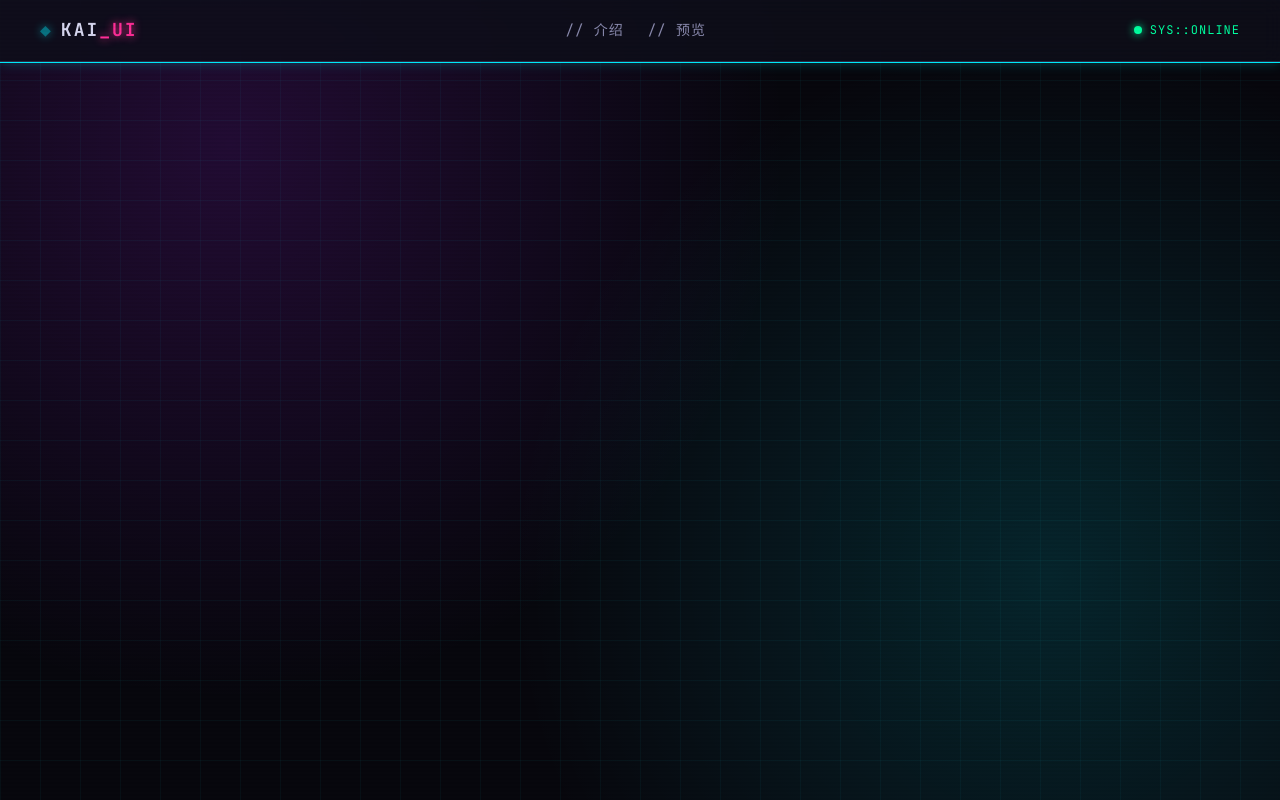
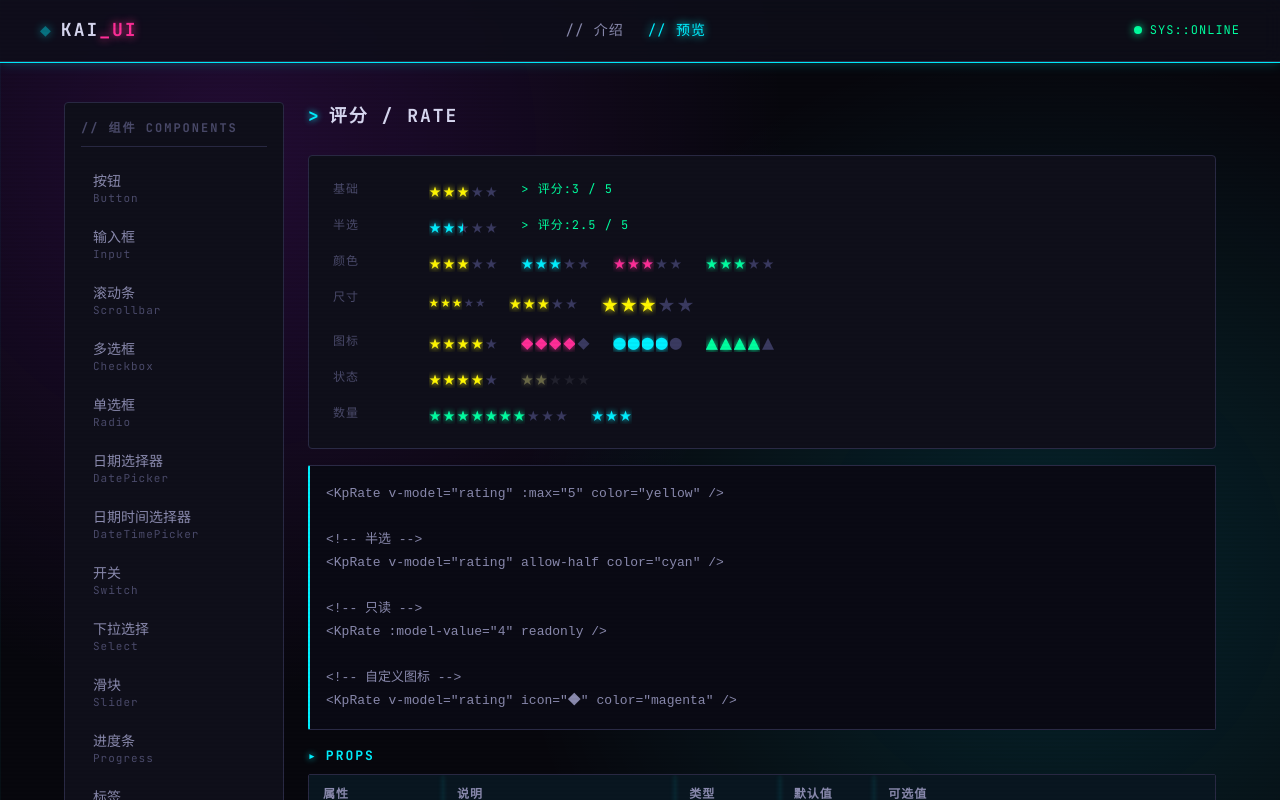
Before and after one commit to tiankainobug/kai-ui, a Vue app: page /preview/rate in a window 1280 px wide. Shown: the top 800 px of the page. Built offline with nearby package versions, Linux system fonts and the light colour scheme.

Commit message:
feat(rate): 添加赛博朋克风格评分组件及预览页面

```diff
--- /dev/null
+++ b/src/components/Rate.vue
@@ -0,0 +1,161 @@
+<script setup lang="ts">
+import { ref, computed } from 'vue'
+
+// 赛博朋克评分:星级,支持半选 / 只读 / 自定义图标 / 自定义数量
+interface Props {
+  modelValue?: number
+  max?: number
+  allow_half?: boolean
+  readonly?: boolean
+  disabled?: boolean
+  color?: 'cyan' | 'magenta' | 'green' | 'yellow'
+  size?: 'sm' | 'md' | 'lg'
+  icon?: string
+}
+
+const props = withDefaults(defineProps<Props>(), {
+  modelValue: 0,
+  max: 5,
+  allow_half: false,
+  readonly: false,
+  disabled: false,
+  color: 'yellow',
+  size: 'md',
+  icon: '★'
+})
+
+const emit = defineEmits<{
+  'update:modelValue': [value: number]
+  change: [value: number]
+}>()
+
+// hover 预览值:鼠标移入时临时显示,移出恢复
+const hover_val = ref<number | null>(null)
+
+const is_locked = computed(() => props.readonly || props.disabled)
+// 当前显示值:hover 优先,否则取 modelValue
+const display_val = computed(() => hover_val.value ?? props.modelValue)
+
+// 单颗星的填充比例:0 / 0.5 / 1
+const star_fill = (index: number) => {
+  const val = display_val.value
+  if (val >= index) return 1
+  if (props.allow_half && val >= index - 0.5) return 0.5
+  return 0
+}
+
+// 鼠标移动到星上:计算半选/整选值
+const on_move = (e: MouseEvent, index: number) => {
+  if (is_locked.value) return
+  if (!props.allow_half) {
+    hover_val.value = index
+    return
+  }
+  // 按光标在星内的横向位置判断半/整
+  const rect = (e.currentTarget as HTMLElement).getBoundingClientRect()
+  const is_left = e.clientX - rect.left < rect.width / 2
+  hover_val.value = is_left ? index - 0.5 : index
+}
+
+const on_leave = () => {
+  hover_val.value = null
+}
+
+const on_click = (index: number) => {
+  if (is_locked.value) return
+  const val = hover_val.value ?? index
+  emit('update:modelValue', val)
+  emit('change', val)
+}
+</script>
+
+<template>
+  <div
+    class="kp-rate"
+    :class="[`kp-rate--${color}`, `kp-rate--${size}`, { 'is-readonly': readonly, 'is-disabled': disabled }]"
+    @mouseleave="on_leave"
+  >
+    <span
+      v-for="i in max"
+      :key="i"
+      class="kp-rate__star"
+      @mousemove="on_move($event, i)"
+      @click="on_click(i)"
+    >
+      <!-- 半星:用两层叠加实现,上层宽度 50% 裁剪 -->
+      <span class="kp-rate__icon kp-rate__icon--bg">{{ icon }}</span>
+      <span class="kp-rate__icon kp-rate__icon--fg" :style="{ width: star_fill(i) * 100 + '%' }">{{ icon }}</span>
+    </span>
+  </div>
+</template>
+
+<style scoped>
+.kp-rate {
+  display: inline-flex;
+  align-items: center;
+  gap: 2px;
+  font-family: var(--font-mono);
+}
+
+/* 颜色变量 */
+.kp-rate--cyan    { --kp-c: var(--neon-cyan);    --kp-c-glow: var(--glow-cyan); }
+.kp-rate--magenta { --kp-c: var(--neon-magenta); --kp-c-glow: var(--glow-magenta); }
+.kp-rate--green   { --kp-c: var(--neon-green);   --kp-c-glow: var(--glow-green); }
+.kp-rate--yellow  { --kp-c: var(--neon-yellow);  --kp-c-glow: 0 0 7px #fff700, 0 0 14px rgba(255, 247, 0, 0.4); }
+
+/* 尺寸 */
+.kp-rate--sm .kp-rate__icon { font-size: 16px; }
+.kp-rate--md .kp-rate__icon { font-size: 20px; }
+.kp-rate--lg .kp-rate__icon { font-size: 28px; }
+
+/* 星容器 */
+.kp-rate__star {
+  position: relative;
+  cursor: pointer;
+  line-height: 1;
+}
+
+/* 图标底层(灰):铺底 */
+.kp-rate__icon {
+  display: inline-block;
+  font-style: normal;
+  user-select: none;
+}
+.kp-rate__icon--bg {
+  color: var(--border-bright);
+}
+
+/* 图标前景(亮):按填充比例裁剪宽度 */
+.kp-rate__icon--fg {
+  position: absolute;
+  top: 0;
+  left: 0;
+  overflow: hidden;
+  white-space: nowrap;
+  color: var(--kp-c);
+  text-shadow: 0 0 6px var(--kp-c);
+  transition: width var(--transition-fast);
+}
+
+/* 非锁定态 hover 整体放大 */
+.kp-rate__star:hover {
+  transform: scale(1.15);
+}
+.kp-rate__star {
+  transition: transform var(--transition-fast);
+}
+
+/* 只读 / 禁用 */
+.kp-rate.is-readonly .kp-rate__star,
+.kp-rate.is-disabled .kp-rate__star {
+  cursor: default;
+}
+.kp-rate.is-readonly .kp-rate__star:hover,
+.kp-rate.is-disabled .kp-rate__star:hover {
+  transform: none;
+}
+.kp-rate.is-disabled {
+  opacity: 0.4;
+  filter: grayscale(0.6);
+}
+</style>
--- /dev/null
+++ b/src/components/RateShowcase.vue
@@ -0,0 +1,132 @@
+<script setup lang="ts">
+import { ref } from 'vue'
+import Rate from '@/components/Rate.vue'
+import CodeBlock from '@/components/CodeBlock.vue'
+import ApiTable from '@/components/ApiTable.vue'
+import { props_columns, slots_columns, events_columns } from '@/data/api-columns'
+
+// 交互回显
+const rating = ref(3)
+const half_rating = ref(2.5)
+
+const rate_code = `<KpRate v-model="rating" :max="5" color="yellow" />
+
+<!-- 半选 -->
+<KpRate v-model="rating" allow-half color="cyan" />
+
+<!-- 只读 -->
+<KpRate :model-value="4" readonly />
+
+<!-- 自定义图标 -->
+<KpRate v-model="rating" icon="◆" color="magenta" />`
+
+const rate_props: Record<string, string>[] = [
+  { prop: 'modelValue', desc: '当前分值(配合 v-model)', type: 'Number', default: '0', options: '-' },
+  { prop: 'max', desc: '最大星数', type: 'Number', default: '5', options: '-' },
+  { prop: 'allow_half', desc: '允许半选', type: 'Boolean', default: 'false', options: '-' },
+  { prop: 'readonly', desc: '只读', type: 'Boolean', default: 'false', options: '-' },
+  { prop: 'disabled', desc: '禁用', type: 'Boolean', default: 'false', options: '-' },
+  { prop: 'color', desc: '霓虹色', type: 'String', default: 'yellow', options: 'cyan / magenta / green / yellow' },
+  { prop: 'size', desc: '尺寸', type: 'String', default: 'md', options: 'sm / md / lg' },
+  { prop: 'icon', desc: '图标字符', type: 'String', default: '★', options: '-' }
+]
+const rate_slots: Record<string, string>[] = [
+  { name: '-', desc: '暂无插槽' }
+]
+const rate_events: Record<string, string>[] = [
+  { name: 'update:modelValue', desc: '分值变化(配合 v-model)', param: '(value: Number)' },
+  { name: 'change', desc: '分值变化时触发', param: '(value: Number)' }
+]
+</script>
+
+<template>
+  <section class="kp-section">
+    <h2 class="kp-section__title">评分 / RATE</h2>
+
+    <div class="kp-demo">
+      <div>
+        <span class="kp-label">基础</span>
+        <div class="kp-rate-row">
+          <Rate v-model="rating" color="yellow" />
+          <p class="preview__echo">&gt; 评分:{{ rating }} / 5</p>
+        </div>
+      </div>
+
+      <div>
+        <span class="kp-label">半选</span>
+        <div class="kp-rate-row">
+          <Rate v-model="half_rating" allow_half color="cyan" />
+          <p class="preview__echo">&gt; 评分:{{ half_rating }} / 5</p>
+        </div>
+      </div>
+
+      <div>
+        <span class="kp-label">颜色</span>
+        <div class="kp-rate-row">
+          <Rate :model-value="3" color="yellow" />
+          <Rate :model-value="3" color="cyan" />
+          <Rate :model-value="3" color="magenta" />
+          <Rate :model-value="3" color="green" />
+        </div>
+      </div>
+
+      <div>
+        <span class="kp-label">尺寸</span>
+        <div class="kp-rate-row">
+          <Rate :model-value="3" size="sm" />
+          <Rate :model-value="3" size="md" />
+          <Rate :model-value="3" size="lg" />
+        </div>
+      </div>
+
+      <div>
+        <span class="kp-label">图标</span>
+        <div class="kp-rate-row">
+          <Rate :model-value="4" icon="★" color="yellow" />
+          <Rate :model-value="4" icon="◆" color="magenta" />
+          <Rate :model-value="4" icon="●" color="cyan" />
+          <Rate :model-value="4" icon="▲" color="green" />
+        </div>
+      </div>
+
+      <div>
+        <span class="kp-label">状态</span>
+        <div class="kp-rate-row">
+          <Rate :model-value="4" readonly />
+          <Rate :model-value="2" disabled />
+        </div>
+      </div>
+
+      <div>
+        <span class="kp-label">数量</span>
+        <div class="kp-rate-row">
+          <Rate :model-value="7" :max="10" color="green" />
+          <Rate :model-value="3" :max="3" allow_half color="cyan" />
+        </div>
+      </div>
+    </div>
+
+    <CodeBlock :code="rate_code" />
+
+    <div class="preview__api">
+      <ApiTable title="Props" :columns="props_columns" :rows="rate_props" />
+      <ApiTable title="Slots" :columns="slots_columns" :rows="rate_slots" />
+      <ApiTable title="Events" :columns="events_columns" :rows="rate_events" />
+    </div>
+  </section>
+</template>
+
+<style scoped>
+.kp-rate-row {
+  display: flex;
+  flex-wrap: wrap;
+  align-items: center;
+  gap: var(--space-lg);
+}
+
+.preview__echo {
+  font-size: 12px;
+  color: var(--neon-green);
+  letter-spacing: 1px;
+}
+</style>
--- a/src/pages/Preview.vue
+++ b/src/pages/Preview.vue
@@ -28,7 +28,8 @@ const menu_items = [
   { path: '/preview/loading', label: '加载', en: 'Loading' },
   { path: '/preview/empty', label: '空状态', en: 'Empty' },
   { path: '/preview/skeleton', label: '骨架屏', en: 'Skeleton' },
-  { path: '/preview/avatar', label: '头像', en: 'Avatar' }
+  { path: '/preview/avatar', label: '头像', en: 'Avatar' },
+  { path: '/preview/rate', label: '评分', en: 'Rate' }
 ]
 </script>
 
--- a/src/router/index.ts
+++ b/src/router/index.ts
@@ -27,6 +27,7 @@ import LoadingShowcase from '@/components/LoadingShowcase.vue'
 import EmptyShowcase from '@/components/EmptyShowcase.vue'
 import SkeletonShowcase from '@/components/SkeletonShowcase.vue'
 import AvatarShowcase from '@/components/AvatarShowcase.vue'
+import RateShowcase from '@/components/RateShowcase.vue'
 
 const router = createRouter({
   history: createWebHistory(),
@@ -64,7 +65,8 @@ const router = createRouter({
         { path: 'loading', name: 'preview-loading', component: LoadingShowcase, meta: { title: '加载' } },
         { path: 'empty', name: 'preview-empty', component: EmptyShowcase, meta: { title: '空状态' } },
         { path: 'skeleton', name: 'preview-skeleton', component: SkeletonShowcase, meta: { title: '骨架屏' } },
-        { path: 'avatar', name: 'preview-avatar', component: AvatarShowcase, meta: { title: '头像' } }
+        { path: 'avatar', name: 'preview-avatar', component: AvatarShowcase, meta: { title: '头像' } },
+        { path: 'rate', name: 'preview-rate', component: RateShowcase, meta: { title: '评分' } }
       ]
     }
   ]
```
Also changed, not shown: 1 other file (tests, documents, lock files or other folders).
